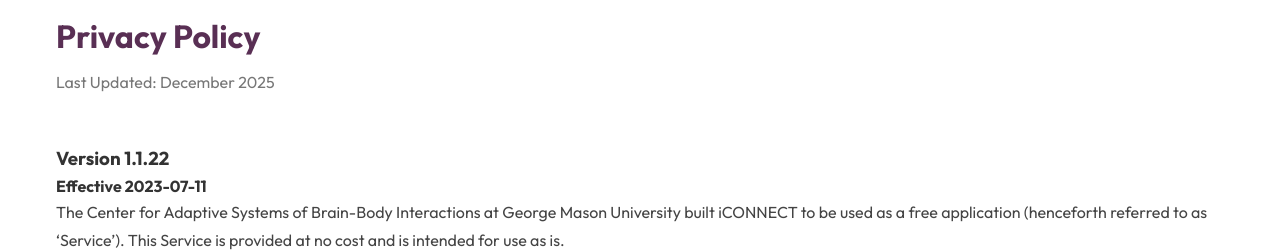
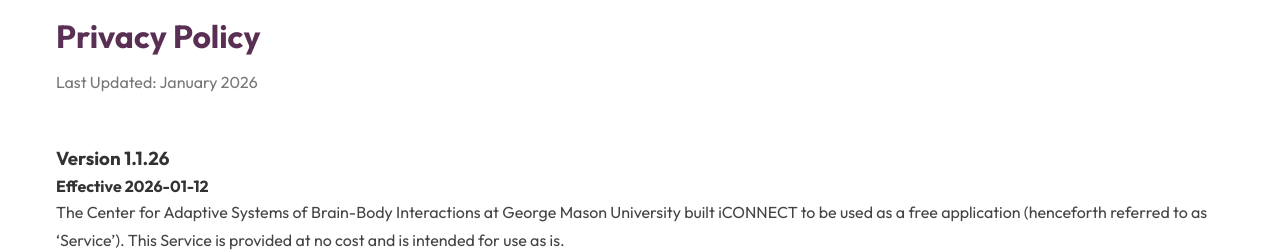
Before and after one commit to krithikajain/iconnect_sud, a React (Vite) app: page /privacy in a window 1280 px wide. Shown: the part 130-382 px from the top of the page. Built offline with nearby package versions, Linux system fonts and the light colour scheme.

Commit message:
added team member img and set up required fields in contact form

```diff
--- a/src/pages/Contact.jsx
+++ b/src/pages/Contact.jsx
@@ -69,11 +69,11 @@
                                 window.location.href = `mailto:goodtroublers@iconnectcounseling.org?subject=${encodeURIComponent(subject)}&body=${encodeURIComponent(`Name: ${name}\nEmail: ${email}\n\nMessage:\n${message}`)}`;
                             }}>
                                 <div className="form-group">
-                                    <label htmlFor="name">Name</label>
+                                    <label htmlFor="name">Name *</label>
                                     <input type="text" id="name" name="name" placeholder="Your Name" required />
                                 </div>
                                 <div className="form-group">
-                                    <label htmlFor="email">Email</label>
+                                    <label htmlFor="email">Email *</label>
                                     <input type="email" id="email" name="email" placeholder="Your Email" required />
                                 </div>
                                 <div className="form-group">
--- a/src/pages/Privacy.jsx
+++ b/src/pages/Privacy.jsx
@@ -6,13 +6,13 @@
         <div className="privacy-page">
             <div className="container">
                 <h1>Privacy Policy</h1>
-                <p className="last-updated">Last Updated: December 2025</p>
+                <p className="last-updated">Last Updated: January 2026</p>
 
                 <div className="policy-content">
                     <section>
 
-                        <h3>Version 1.1.22</h3>
-                        <b>Effective 2023-07-11</b>
+                        <h3>Version 1.1.26</h3>
+                        <b>Effective 2026-01-12</b>
                         <p>The Center for Adaptive Systems of Brain-Body Interactions at George Mason University built iCONNECT to be used as a free application (henceforth referred to as ‘Service’). This Service is provided at no cost and is intended for use as is.</p>
                         <p>This document (henceforth referred to as ‘Policy’) was developed to inform visitors about our policies regarding the collection, use, and disclosure of Personal Information while using our Service.</p>
                         <p>If you choose to use our Service, then you agree to the collection and use of information in relation to this Policy. The Personal Information that we collect is used for providing and improving the Service. We will not use or share your information with anyone except as described in this Privacy Policy.</p>
--- a/src/pages/Team.jsx
+++ b/src/pages/Team.jsx
@@ -12,6 +12,7 @@
 import hajrahImg from '../assets/hajrah.jpeg';
 import camilaImg from '../assets/camila.jpeg';
 import gabrielImg from '../assets/gabriel.png';
+import jasmineImg from '../assets/jasmine.jpeg';
 import './Team.css';
 
 const founders = [
@@ -49,9 +50,9 @@
         link: 'https://www.linkedin.com/in/padhuseshaiyer/'
     },
     {
-        name: 'Jasmine',
+        name: 'Jasmine A',
         role: 'Project Coordinator',
-        image: 'https://ui-avatars.com/api/?name=Jasmine&background=0D8ABC&color=fff&length=1',
+        image: jasmineImg,
         link: '#'
     }
 ];
```
